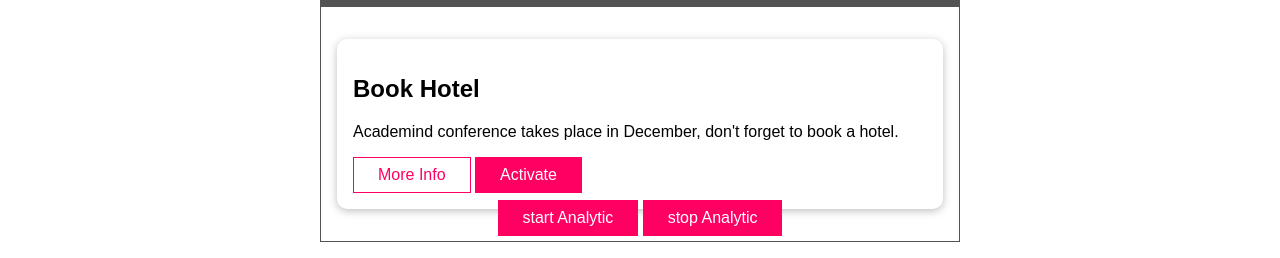
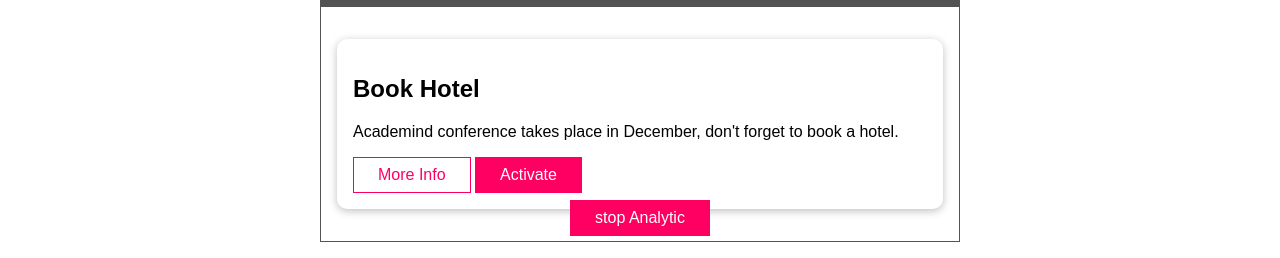
Before and after one commit to hussainHakimi/Project-Borad, a plain HTML site: page index.html in a window 1280 px wide. Shown: the part 564-822 px from the top of the page. Drawn offline with Linux system fonts and the light colour scheme.

Commit message:
changes added.

```diff
--- a/index.html
+++ b/index.html
@@ -64,9 +64,9 @@
       </ul>
     </section>
     <footer>
-      <button id="start-analytic-btn">
+      <!-- <button id="start-analytic-btn">
         start Analytic
-      </button>
+      </button> -->
       <button id="stop-analytic-btn">
         stop Analytic
       </button>
```
